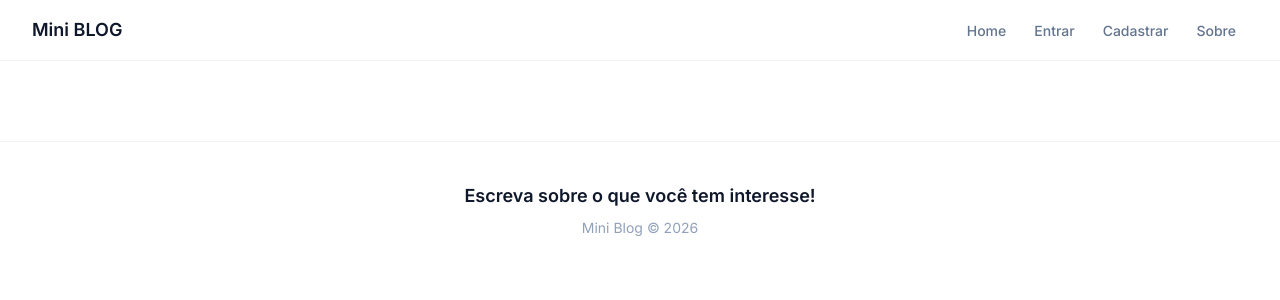
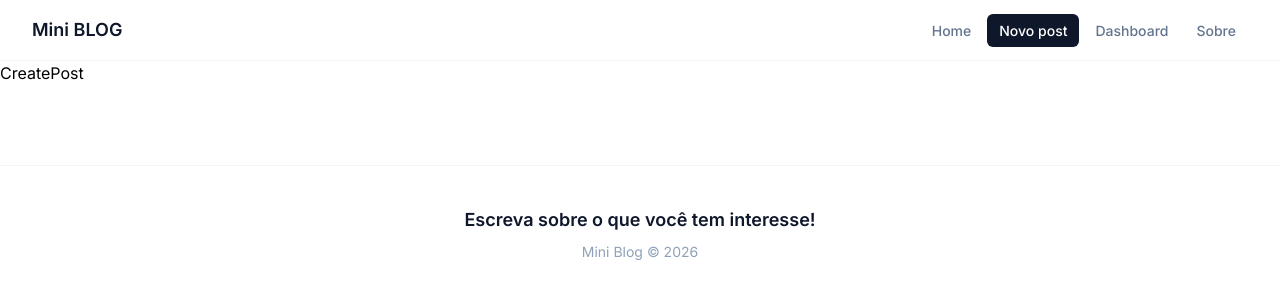
Before and after one commit to kauanzin222/MiniBlog-React, a React (Vite) app in the folder miniblog/: page /posts/create in a window 1280 px wide. Shown: the top 300 px of the page. Built offline with nearby package versions, Linux system fonts and the light colour scheme; no server answers; sample sign-in values are in the browser's storage.

Commit message:
Atribuindo novos links no navbar. Bloqueando páginas que precisam de autenticação

```diff
--- a/miniblog/src/App.tsx
+++ b/miniblog/src/App.tsx
@@ -1,6 +1,6 @@
 import './App.css'
 
-import { BrowserRouter, Routes, Route } from 'react-router-dom'
+import { BrowserRouter, Routes, Route, Navigate } from 'react-router-dom'
 import { onAuthStateChanged, type User as FirebaseUser } from 'firebase/auth'
 
 // hooks
@@ -19,6 +19,8 @@ import Login from './pages/Login/Login'
 // components
 import NavBar from './components/NavBar'
 import Footer from './components/Footer'
+import CreatePost from './pages/CreatePost/CreatePost'
+import Dashboard from './pages/Dashboard/Dashboard'
 
 function App() {
 
@@ -45,8 +47,10 @@ function App() {
             <Routes>
               <Route path='/' element={<Home />} />
               <Route path='/about' element={<About />} />
-              <Route path='/login' element={<Login />} />
+              <Route path='/login' element={!user ? <Login /> : <Navigate to='/'/>} />
               <Route path='/register' element={<Register />} />
+              <Route path='/posts/create' element={user ? <CreatePost /> : <Navigate to='/login'/>} />
+              <Route path='/dashboard' element={user ? <Dashboard /> : <Navigate to='/login'/>} />
             </Routes>
           </div>
           <Footer />
--- a/miniblog/src/components/NavBar.tsx
+++ b/miniblog/src/components/NavBar.tsx
@@ -24,6 +24,8 @@ const NavBar = () => {
             Home
           </NavLink>
         </li>
+        {!user &&
+          <>
             <li>
               <NavLink to="/login" className={linkClasses}>
                 Entrar
@@ -34,6 +36,22 @@ const NavBar = () => {
                 Cadastrar
               </NavLink>
             </li>
+          </>
+        }
+        {user &&
+          <>
+            <li>
+              <NavLink to="/posts/create" className={linkClasses}>
+                Novo post
+              </NavLink>
+            </li>
+            <li>
+              <NavLink to="/dashboard" className={linkClasses}>
+                Dashboard
+              </NavLink>
+            </li>
+          </>
+        }
         <li>
           <NavLink to="/about" className={linkClasses}>
             Sobre
--- /dev/null
+++ b/miniblog/src/pages/CreatePost/CreatePost.tsx
@@ -0,0 +1,9 @@
+const CreatePost = () => {
+  return (
+    <div>
+      <h1>CreatePost</h1>
+    </div>
+  )
+}
+
+export default CreatePost
--- /dev/null
+++ b/miniblog/src/pages/Dashboard/Dashboard.tsx
@@ -0,0 +1,9 @@
+const Dashboard = () => {
+  return (
+    <div>
+      <h1>Dashboard</h1>
+    </div>
+  )
+}
+
+export default Dashboard
```
Lines whose indentation alone changed are shown as unchanged.
